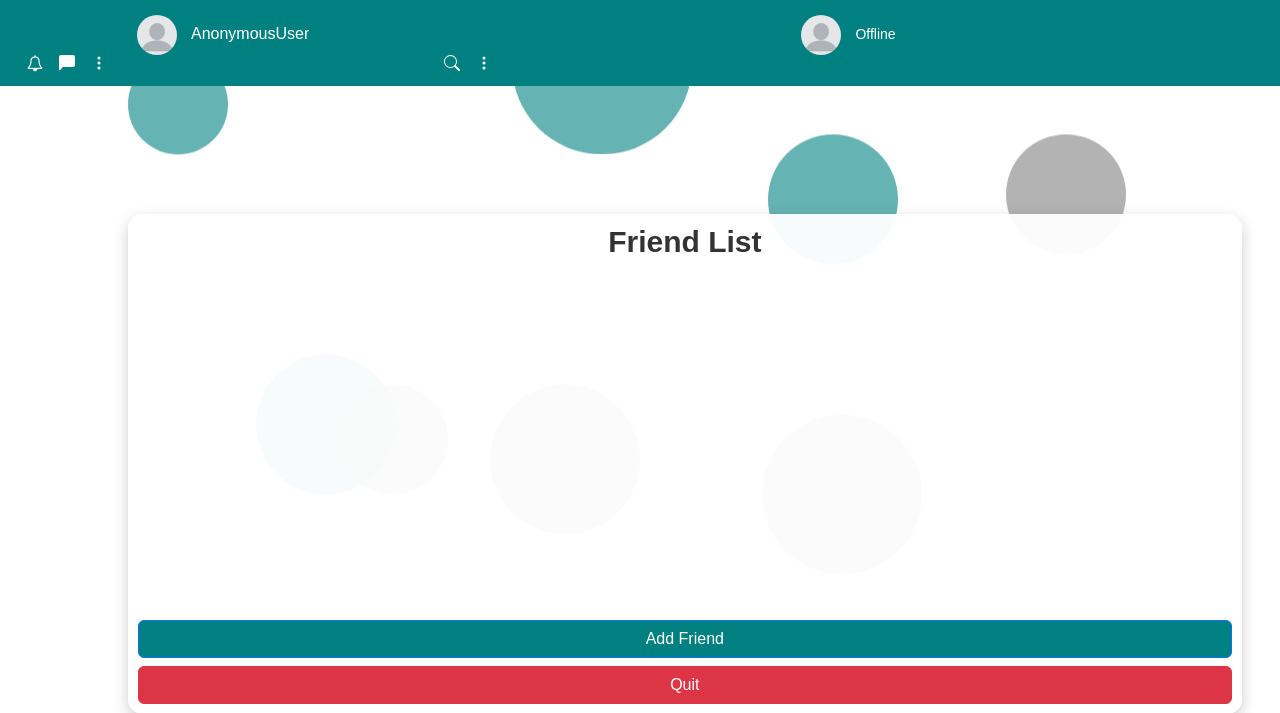
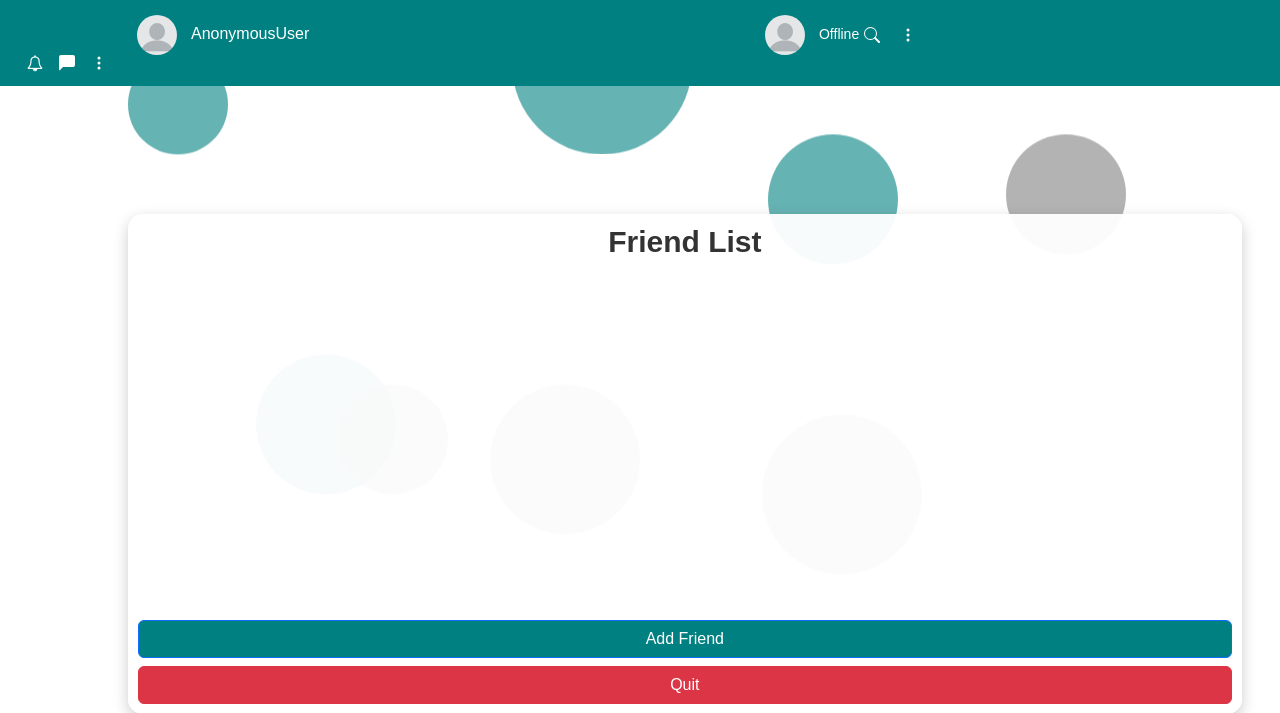
Before and after one commit to resilientdb/ResChat, a Django app: template app0/templates/chatting.html in a window 1280 px wide. Shown: the top 713 px of the page. Run offline with Django 4.2, Linux system fonts and the light colour scheme; the template is opened without the code that fills it, so the values that code supplies are empty; some libraries are stand-ins or nearby versions.

Commit message:
Revert "Update chatting.html"
This reverts commit 339ca1f005ba1a105999b88e38aadc284b6e8239.

```diff
--- a/app0/templates/chatting.html
+++ b/app0/templates/chatting.html
@@ -149,7 +149,7 @@ text-align: center;
                 {% else %}
                     <small id="{{user.username}}_small">Offline</small>
                 {% endif %}
-            <span class="float-right d-flex align-items-center">
+            <span class="float-right mt-2">
                 <svg width="1em" height="1em" viewBox="0 0 16 16" class="bi bi-search" fill="currentColor"
                     xmlns="http://www.w3.org/2000/svg">
                     <path fill-rule="evenodd"
@@ -265,7 +265,7 @@ text-align: center;
                 </table>
             </div>
             <div class="row message-box p-3">
-                <div class="col-sm-2 d-flex align-items-center">
+                <div class="col-sm-2 mt-2">
                     <svg width="1em" height="1em" viewBox="0 0 16 16" class="bi bi-emoji-smile" fill="currentColor"
                         xmlns="http://www.w3.org/2000/svg">
                         <path fill-rule="evenodd"
@@ -291,7 +291,7 @@ text-align: center;
                 <form method="post" action="/chat/{{ friend }}/">
                     {% csrf_token %}
                 <div class="col-sm-8">
-                    <input type="text" class="form-control col-12" id="message_input" name="message" placeholder="Write message...">
+                    <input type="text" class="form-control" id="message_input" name="message" placeholder="Write message...">
 
                 </div>
                 <div class="col-sm-2 mt-1">
```
